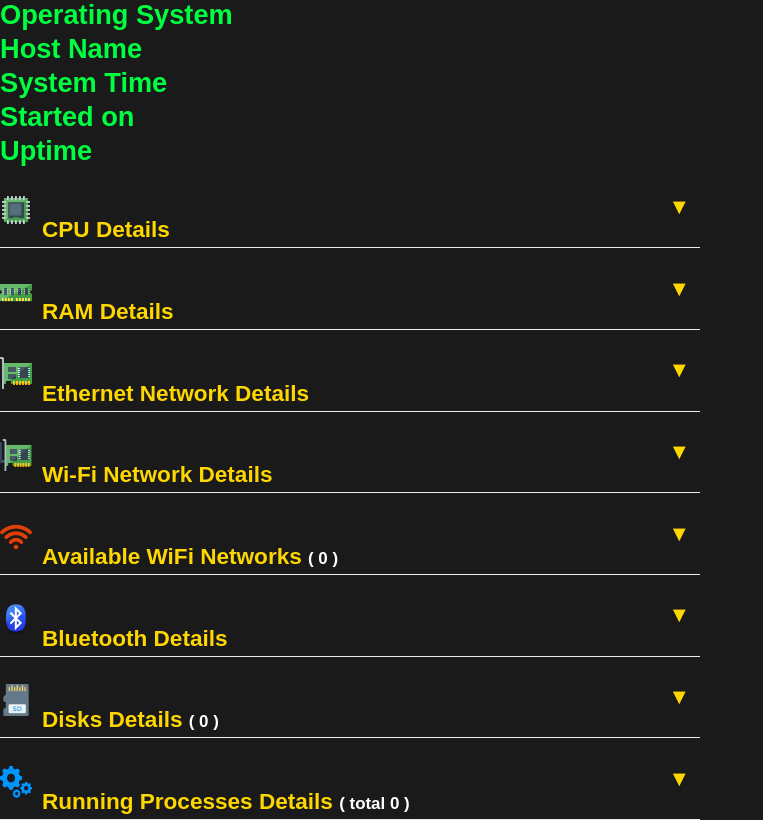
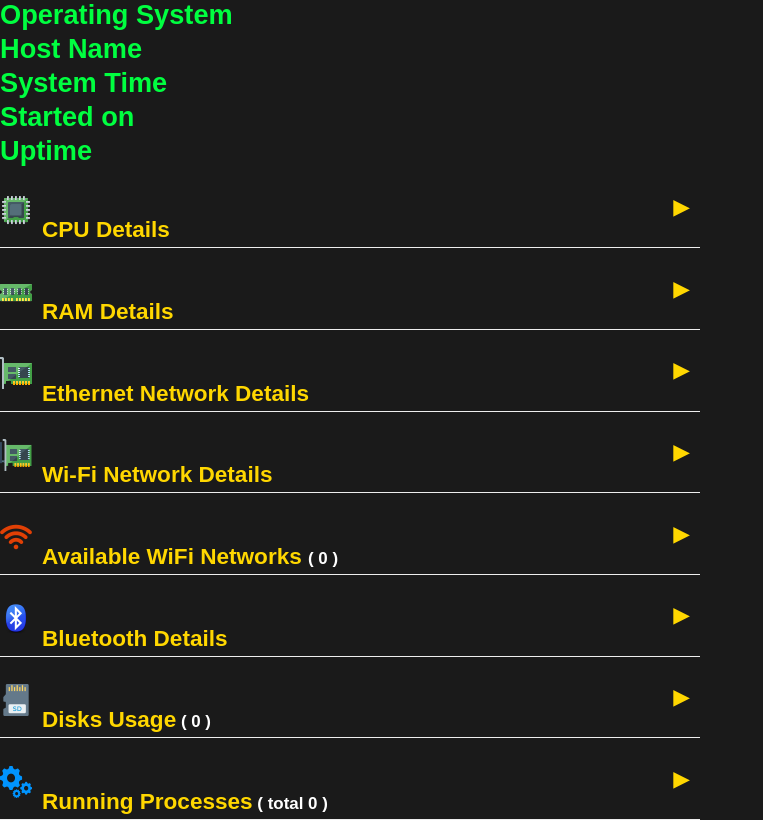
Before and after one commit to Nkeramov/rpi_system_info, a Python web app: template templates/index.html in a window 1280 px wide. Shown: the part 427-1247 px from the top of the page, without its empty margins (0-763 px from the left). Run offline with Jinja, Linux system fonts and the light colour scheme; the template is opened without the code that fills it, so the values that code supplies are empty.

Commit message:
fix: fixed collapsed blocks in index page

```diff
--- a/templates/index.html
+++ b/templates/index.html
@@ -117,7 +117,7 @@
                     </div>
                 </div>
             </div>
-            <div class="row t-header toggle-header">
+            <div class="row t-header toggle-header collapsed">
                 <div class="t-header-img">
                     <img src="static/images/cpu.png" style="width:32px">
                 </div>
@@ -247,7 +247,7 @@
                     </div>
                 </div>
             </div>
-            <div class="row t-header toggle-header">
+            <div class="row t-header toggle-header collapsed">
                 <div class="t-header-img">
                     <img src="static/images/ram.png" style="width:32px">
                </div>
@@ -305,7 +305,7 @@
                     </div>
                 </div>
             </div>
-            <div class="row t-header toggle-header">
+            <div class="row t-header toggle-header collapsed">
                 <div class="t-header-img">
                     <img src="static/images/ethernet_adapter.png" style="width:32px">
                 </div>
@@ -339,7 +339,7 @@
                     </div>
                 </div>
             </div>
-            <div class="row t-header toggle-header">
+            <div class="row t-header toggle-header collapsed">
                 <div class="t-header-img">
                     <img src="static/images/wifi_adapter.png" style="width:32px">
                 </div>
@@ -373,7 +373,7 @@
                     </div>
                 </div>
             </div>
-            <div class="row t-header toggle-header">
+            <div class="row t-header toggle-header collapsed">
                 <div class="t-header-img">
                     <img src="static/images/wifi.png" style="width:32px">
                 </div>
@@ -409,7 +409,7 @@
                     </table>
                 </div>
             </div>
-            <div class="row t-header toggle-header">
+            <div class="row t-header toggle-header collapsed">
                 <div class="t-header-img">
                     <img src="static/images/bluetooth.png" style="width:32px">
                 </div>
@@ -427,12 +427,12 @@
                     </div>
                 </div>
             </div>
-            <div class="row t-header toggle-header">
+            <div class="row t-header toggle-header collapsed">
                 <div class="t-header-img">
                     <img src="static/images/storage.png" style="width:32px">
                 </div>
                 <div>
-                    <h5>Disks Details <span class="item-count"> ( {{ disks_details | length}} ) </span></h5>
+                    <h5>Disks Usage<span class="item-count"> ( {{ disks_details | length}} ) </span></h5>
                 </div>
             </div>
             <div class="toggle-content collapsed">
@@ -461,12 +461,12 @@
                     </tbody>
                 </table>
             </div>
-            <div class="row t-header toggle-header">
+            <div class="row t-header toggle-header collapsed">
                 <div class="t-header-img">
                     <img src="static/images/processes.png" style="width:32px">
                 </div>
                 <div>
-                    <h5>Running Processes Details <span class="item-count"> ( total {{ processes_details | length}} ) </span></h5>
+                    <h5>Running Processes<span class="item-count"> ( total {{ processes_details | length}} ) </span></h5>
                 </div>
             </div>
             <div class="toggle-content collapsed">
```
